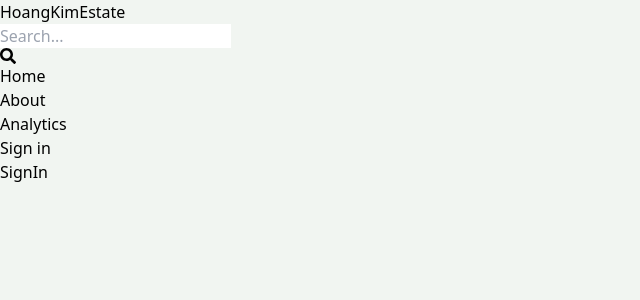
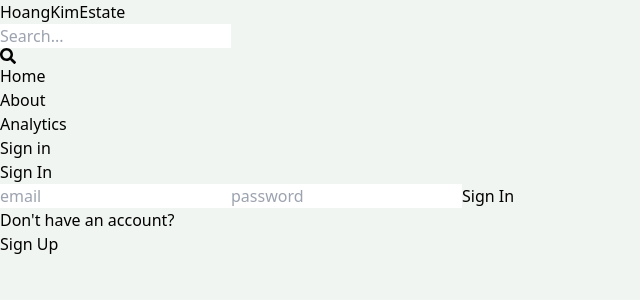
Before and after one commit to HoangKim229/mern-estate, a React (Vite) app in the folder client/: page /sign-in in a window 1280 px wide. Shown: the top 300 px of the page, without its empty margins (0-640 px from the left). Built offline with nearby package versions, Linux system fonts and the light colour scheme.

Commit message:
complete sign in page functionality

```diff
--- a/client/src/pages/SignIn.jsx
+++ b/client/src/pages/SignIn.jsx
@@ -1,9 +1,76 @@
-import React from 'react'
+import { useState } from "react";
+import { Link, useNavigate } from "react-router-dom";
 
 export default function SignIn() {
+  const [formData, setFormData] = useState({});
+  const [error, setError] = useState(null);
+  const [loading, setLoading] = useState(false);
+  const navigate = useNavigate();
+  const handleChange = (e) => {
+    setFormData({
+      ...formData,
+      [e.target.id]: e.target.value,
+    });
+  };
+  const handleSubmit = async (e) => {
+    e.preventDefault();
+    try {
+      setLoading(true);
+      const res = await fetch("/api/auth/signin", {
+        method: "POST",
+        headers: {
+          "Content-Type": "application/json",
+        },
+        body: JSON.stringify(formData),
+      });
+      const data = await res.json();
+      console.log(data);
+      if (data.success === false) {
+        setLoading(false);
+        setError(data.message);
+        return;
+      }
+      setLoading(false);
+      setError(null);
+      navigate("/");
+    } catch (error) {
+      setLoading(false);
+      setError(error.message);
+    }
+  };
   return (
-    <div>
-      SignIn
+    <div className="p-3 max-w-lg mx-auto">
+      <h1 className="text-3xl text-center font-semibold my-7">Sign In</h1>
+      <form onSubmit={handleSubmit} className="flex flex-col gap-4">
+        <input
+          type="email"
+          placeholder="email"
+          className="border p-3 rounded-lg"
+          id="email"
+          onChange={handleChange}
+        />
+        <input
+          type="password"
+          placeholder="password"
+          className="border p-3 rounded-lg"
+          id="password"
+          onChange={handleChange}
+        />
+
+        <button
+          disabled={loading}
+          className="bg-slate-700 text-white p-3 rounded-lg uppercase hover:opacity-95 disabled:opacity-80"
+        >
+          {loading ? "Loading..." : "Sign In"}
+        </button>
+      </form>
+      <div className="flex gap-2 mt-5">
+        <p>Don't have an account?</p>
+        <Link to={"/sign-up"}>
+          <span className="text-blue-700">Sign Up</span>
+        </Link>
+      </div>
+      {error && <p className="text-red-500 mt-5">{error}</p>}
     </div>
-  )
+  );
 }
```
